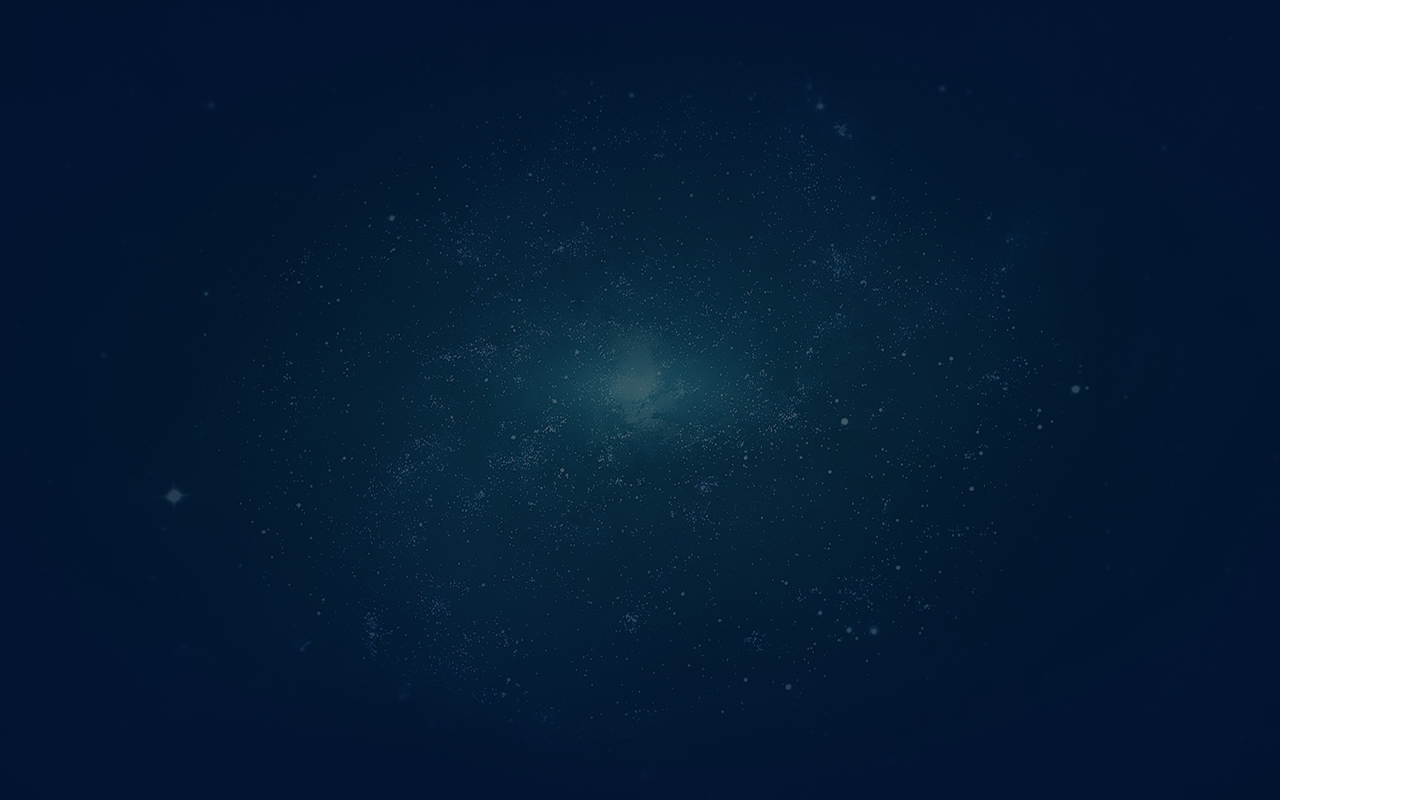
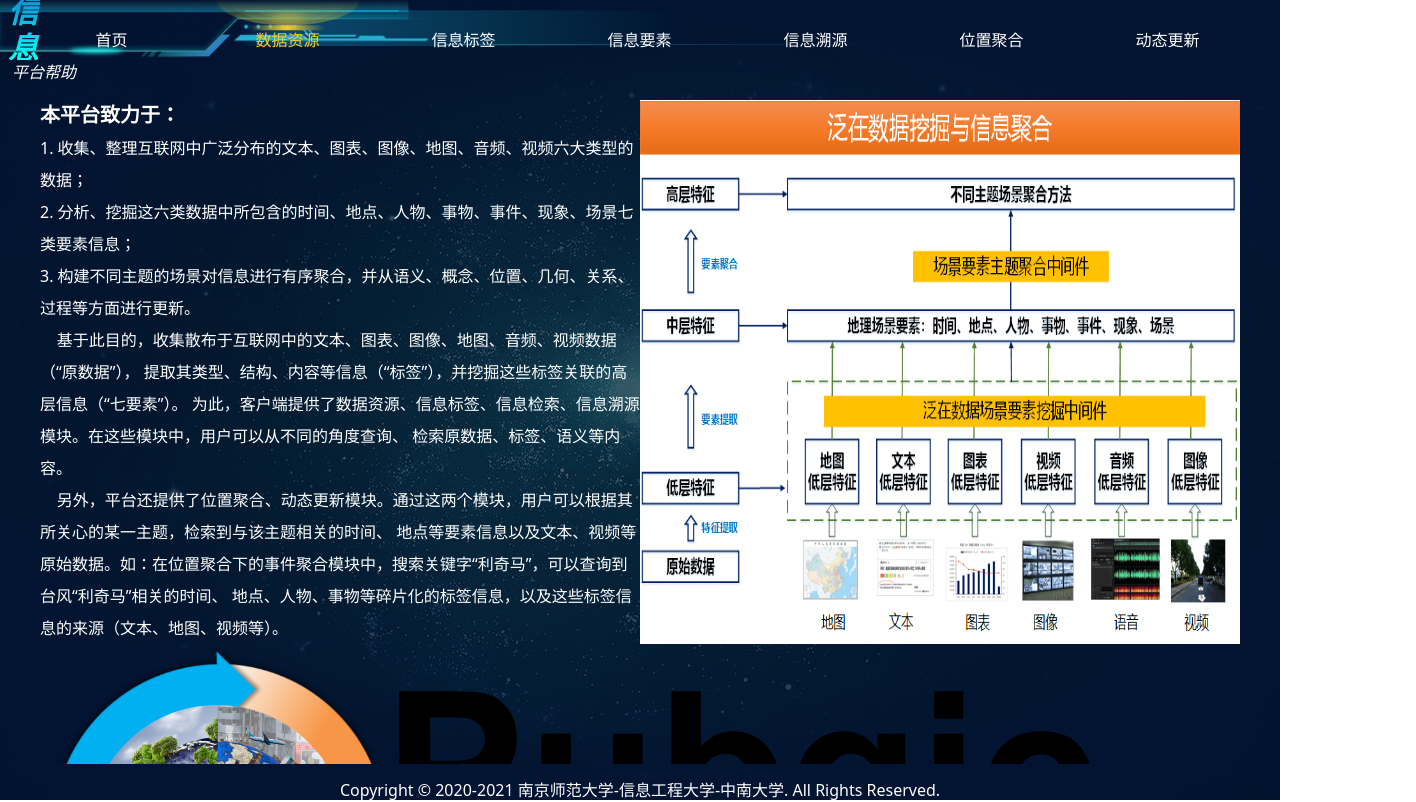
Before and after one commit to LIFM0623/ubiquitous-platform, a React (Vite) app: page /platform-help in a window 1280 px wide. Before the commit this address had no page. Shown: the whole page, 1416 px wide, since content can reach past the window. Built offline with nearby package versions, Linux system fonts and the light colour scheme.

Commit message:
feat: Platform-help平台帮助页面

```diff
--- a/src/components/Layout.tsx
+++ b/src/components/Layout.tsx
@@ -187,7 +187,7 @@ const Layout: React.FC<IProps> = ({ children }) => {
                 <Dropdown menu={menuItems ? { items: menuItems, onClick: gotoOtherPage } : undefined} key={item.name}>
                   <div
                     className={`text-1xl relative mt-2 flex w-36 cursor-pointer items-start justify-center py-5 text-center font-medium ${
-                      item.active ? 'text-custom-tabs-yellow' : 'text-gray-500'
+                      item.active ? 'text-custom-tabs-yellow' : 'text-white'
                     }`}
                   >
                     {item.name}
@@ -206,7 +206,7 @@ const Layout: React.FC<IProps> = ({ children }) => {
                 <div
                   onClick={() => gotoOtherPage({ key: item.id } as any)}
                   className={`text-1xl relative mt-2 flex w-36 cursor-pointer items-start justify-center py-5 text-center font-medium ${
-                    item.active ? 'text-custom-tabs-yellow' : 'text-gray-500'
+                    item.active ? 'text-custom-tabs-yellow' : 'text-white'
                   }`}
                 >
                   {item.name}
--- a/src/router/index.tsx
+++ b/src/router/index.tsx
@@ -1,7 +1,7 @@
 import { Navigate, type RouteObject } from 'react-router';
 
 // 路由懒加载
-import { Collect, Data, Home, Query, Source } from './lazy_components';
+import { Collect, Data, Help, Home, Query, Source } from './lazy_components';
 
 const routes: RouteObject[] = [
   {
@@ -30,6 +30,10 @@ const routes: RouteObject[] = [
       },
     ],
   },
+  {
+    path: '/platform-help',
+    element: <Help />,
+  },
 ];
 
 export default routes;
--- a/src/router/lazy_components.tsx
+++ b/src/router/lazy_components.tsx
@@ -1,8 +1,11 @@
 import { lazy } from 'react';
 
-export const Home = lazy(() => import('@/views/Home/index'));
-export const Data = lazy(() => import('@/views/Data/index'));
+const Home = lazy(() => import('@/views/Home/index'));
+const Data = lazy(() => import('@/views/Data/index'));
+const Help = lazy(() => import('@/views/Help/index'));
 // Data 子页面
-export const Source = lazy(() => import('@/views/Data/components/Source'));
-export const Collect = lazy(() => import('@/views/Data/components/Collect'));
-export const Query = lazy(() => import('@/views/Data/components/Query'));
+const Source = lazy(() => import('@/views/Data/components/Source'));
+const Collect = lazy(() => import('@/views/Data/components/Collect'));
+const Query = lazy(() => import('@/views/Data/components/Query'));
+
+export { Collect, Data, Help, Home, Query, Source };
--- a/src/views/Data/index.tsx
+++ b/src/views/Data/index.tsx
@@ -11,7 +11,7 @@ const Data: React.FC<IProps> = () => {
   return (
     <Layout>
       <div className="px-2 py-4">
-        <div className="box-border h-[3vh] w-full border">我是面包屑部分</div>
+        <div className="box-border flex h-[3vh] w-full items-center border px-3 italic">我是面包屑部分</div>
         <div className="h-full w-full border">
           <Outlet />
         </div>
--- /dev/null
+++ b/src/views/Help/index.tsx
@@ -0,0 +1,44 @@
+import React, { memo } from 'react';
+
+import Layout from '@/components/Layout';
+
+interface IProps {
+  children?: React.ReactNode;
+}
+
+const Help: React.FC<IProps> = () => {
+  return (
+    <Layout>
+      <div className="box-border flex h-[3vh] w-full items-center px-3 italic">平台帮助</div>
+      <div className="flex h-[85vh] w-full flex-wrap overflow-y-auto px-10 py-4">
+        <div className="w-1/2 leading-loose">
+          <span className="text-xl font-semibold">本平台致力于：</span>
+          <br />
+          1. 收集、整理互联网中广泛分布的文本、图表、图像、地图、音频、视频六大类型的数据；
+          <br />
+          2. 分析、挖掘这六类数据中所包含的时间、地点、人物、事物、事件、现象、场景七类要素信息；
+          <br />
+          3. 构建不同主题的场景对信息进行有序聚合，并从语义、概念、位置、几何、关系、过程等方面进行更新。
+          <br />
+          <p>
+            &nbsp;&nbsp;&nbsp;&nbsp;基于此目的，收集散布于互联网中的文本、图表、图像、地图、音频、视频数据（“原数据”），
+            提取其类型、结构、内容等信息（“标签”），并挖掘这些标签关联的高层信息（“七要素”）。
+            为此，客户端提供了数据资源、信息标签、信息检索、信息溯源模块。在这些模块中，用户可以从不同的角度查询、
+            检索原数据、标签、语义等内容。
+          </p>
+          <p>
+            &nbsp;&nbsp;&nbsp;&nbsp;另外，平台还提供了位置聚合、动态更新模块。通过这两个模块，用户可以根据其所关心的某一主题，检索到与该主题相关的时间、
+            地点等要素信息以及文本、视频等原始数据。如：在位置聚合下的事件聚合模块中，搜索关键字“利奇马”，可以查询到台风“利奇马”相关的时间、
+            地点、人物、事物等碎片化的标签信息，以及这些标签信息的来源（文本、地图、视频等）。
+          </p>
+        </div>
+        <div className="flex w-1/2 justify-center">
+          <img src="/public/images/help_page/泛在信息聚合图.png" alt="泛在信息聚合图" />
+        </div>
+        <img src="/public/images/help_page/logo泛在平台.png" alt="泛在logo" />
+      </div>
+    </Layout>
+  );
+};
+
+export default memo(Help);
```
Also changed, not shown: public/images/help_page/logo泛在平台.png (added), public/images/help_page/泛在信息聚合图.png (added).
